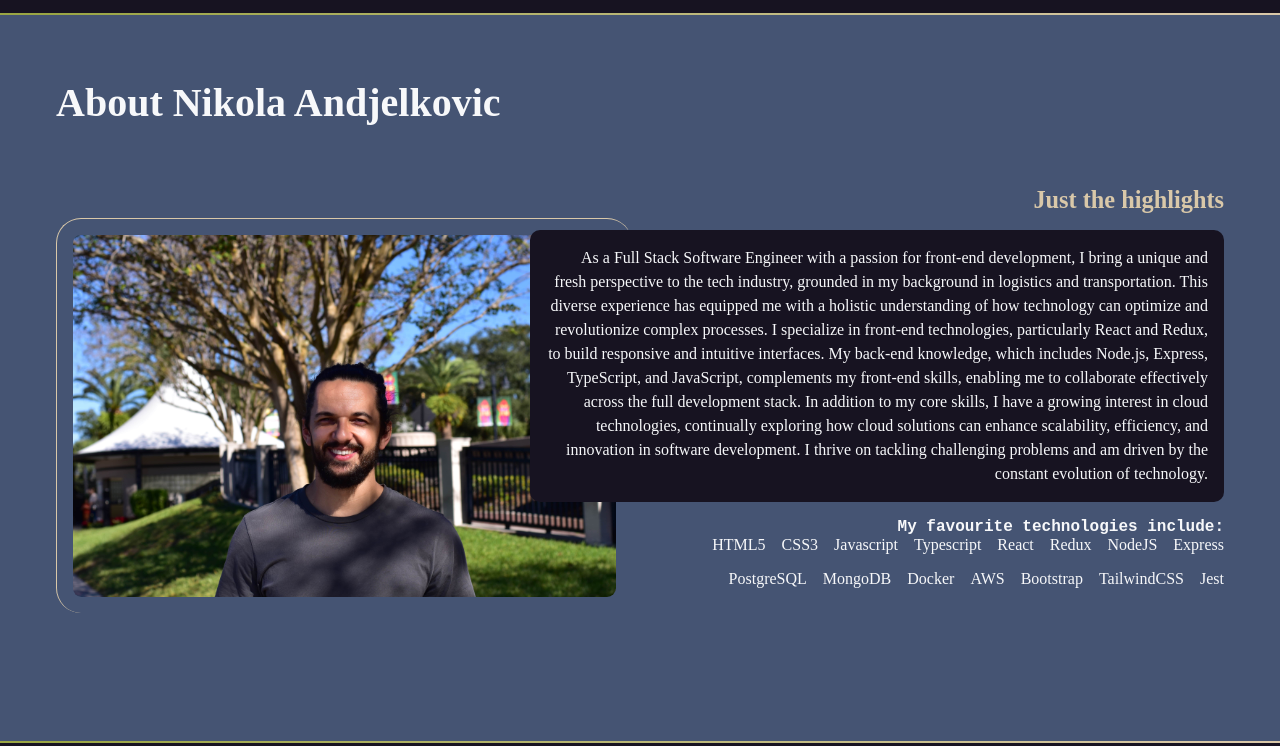
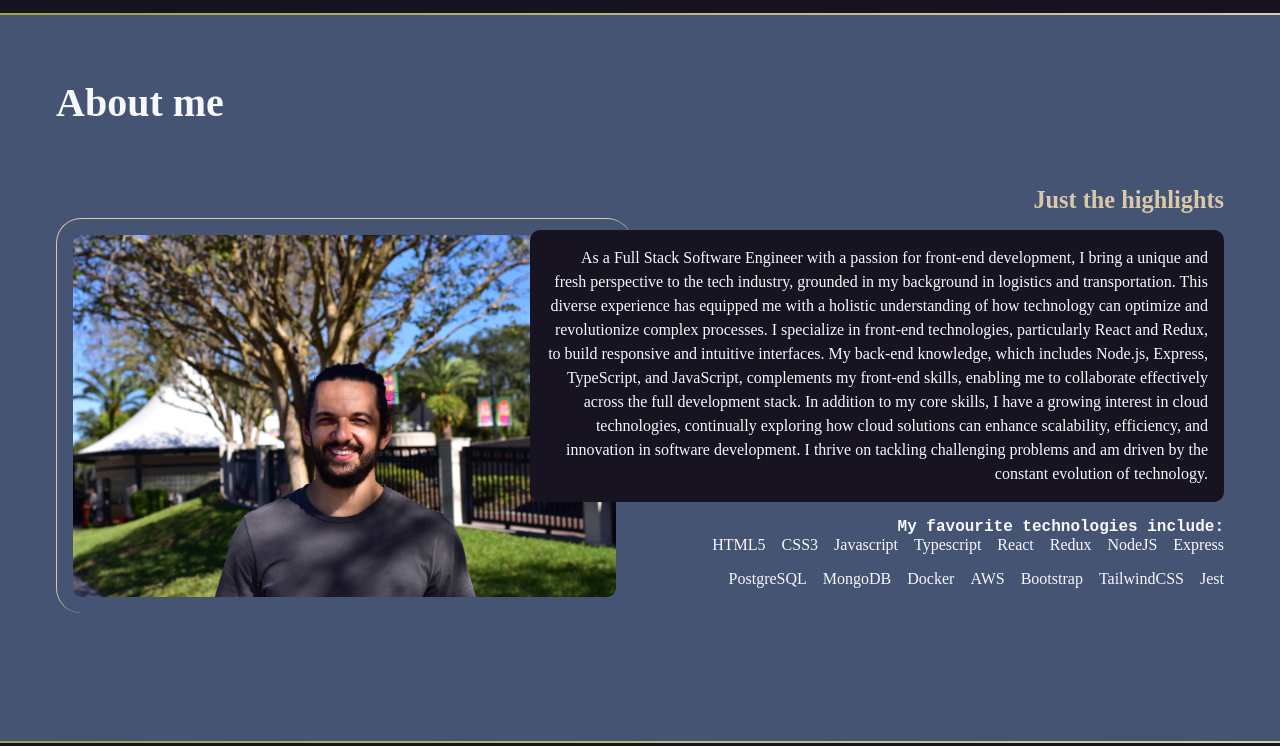
Before and after one commit to Nikolaa92/Nikolaa92.github.io, a website: page about.html in a window 1280 px wide. Shown: the part 54-800 px from the top of the page. Drawn offline with Linux system fonts and the light colour scheme.

Commit message:
about me spelling

```diff
--- a/about.html
+++ b/about.html
@@ -28,7 +28,7 @@
 
       <div class="section-dkblue">
         <section id="projects">
-        <h2>About Nikola Andjelkovic</h2>
+        <h2>About me</h2>
         <article>
           <div class="text">
           <h3>Just the highlights</h3>
```
